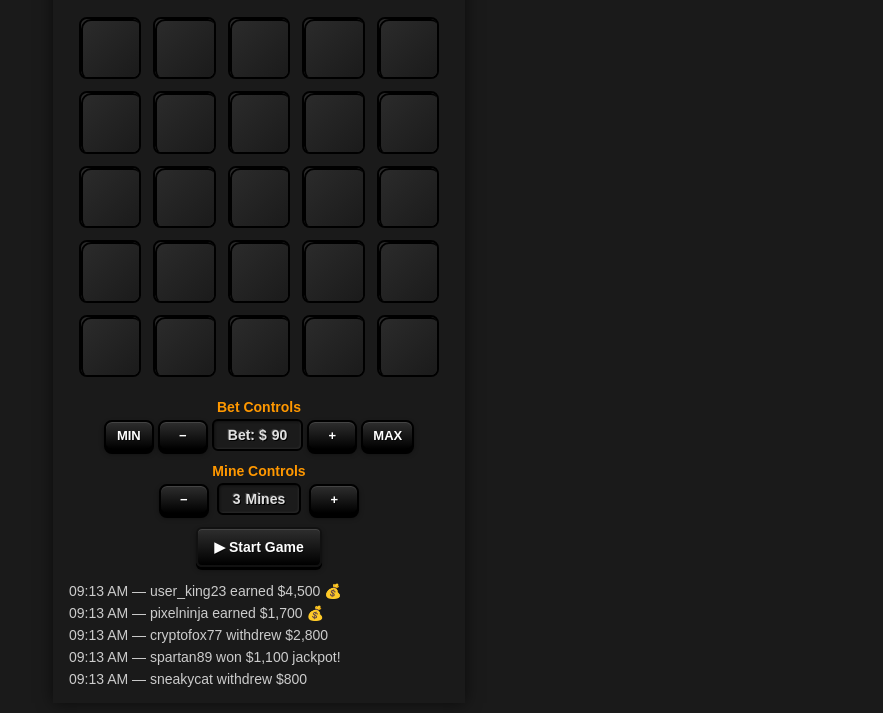
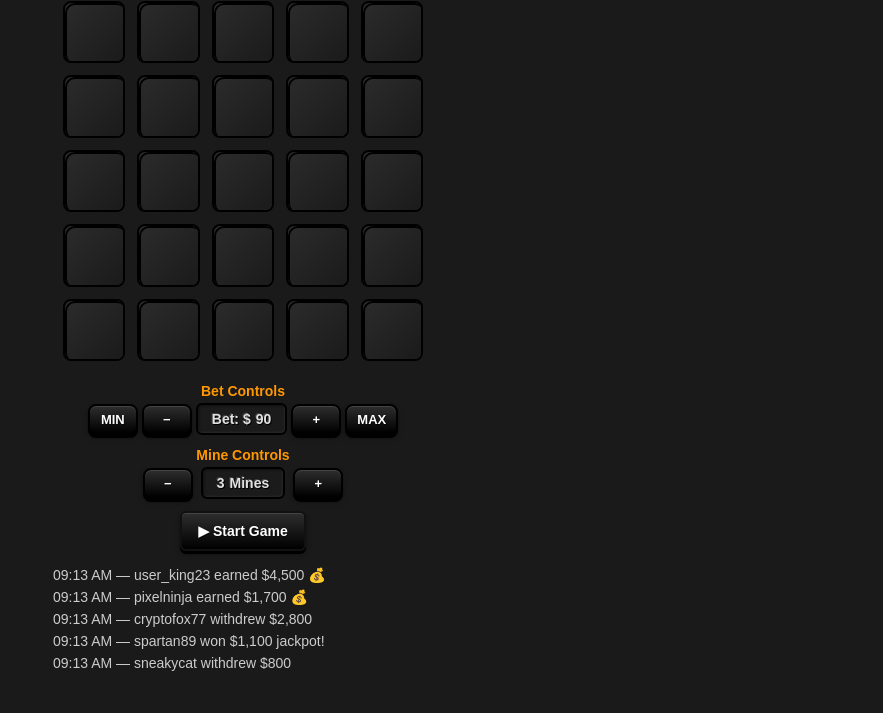
Before and after one commit to ghie29/diamond-hunter, a website: page index.html in a window 1280 px wide. Shown: the part 213-926 px from the top of the page, without its empty margins (397-1280 px from the left). After the commit the page ends 894 px from the top, so only its background shows below. Drawn offline with nearby package versions, Linux system fonts and the light colour scheme.

Commit message:
Update style.css

```diff
--- a/style.css
+++ b/style.css
@@ -446,9 +446,6 @@ body {
 /* Ensure all internal sections scale properly */
 .wrapper {
   width: 100%;
-  padding: 16px;
-  background-color: #1a1a1a; /* Optional: matches game background */
-  box-shadow: 0 0 15px rgba(0, 0, 0, 0.6); /* Optional: subtle glow */
 }
 
 
```
